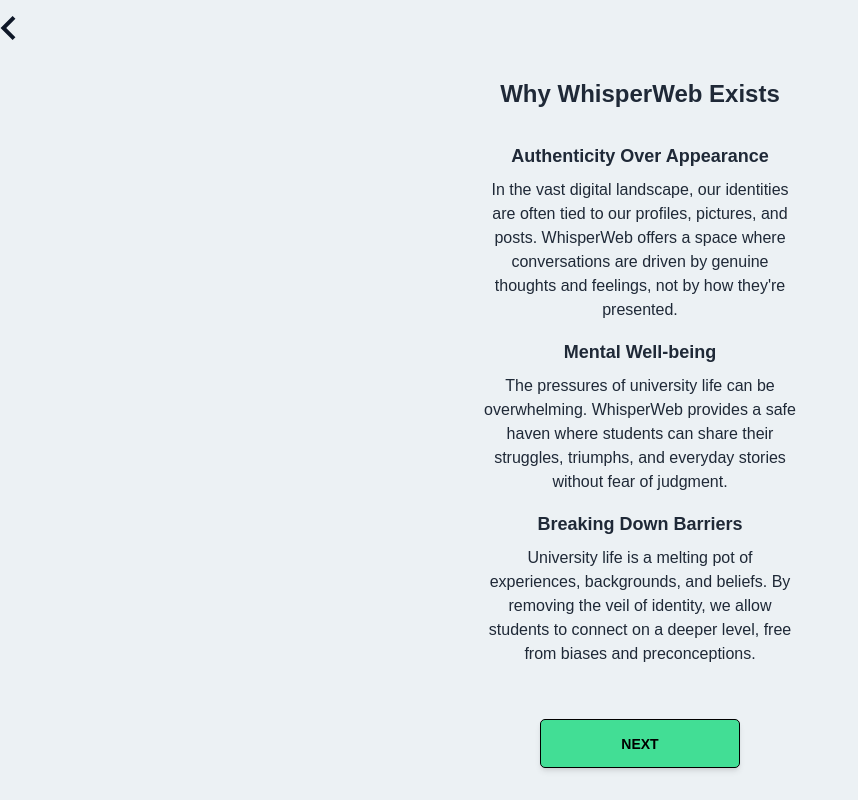
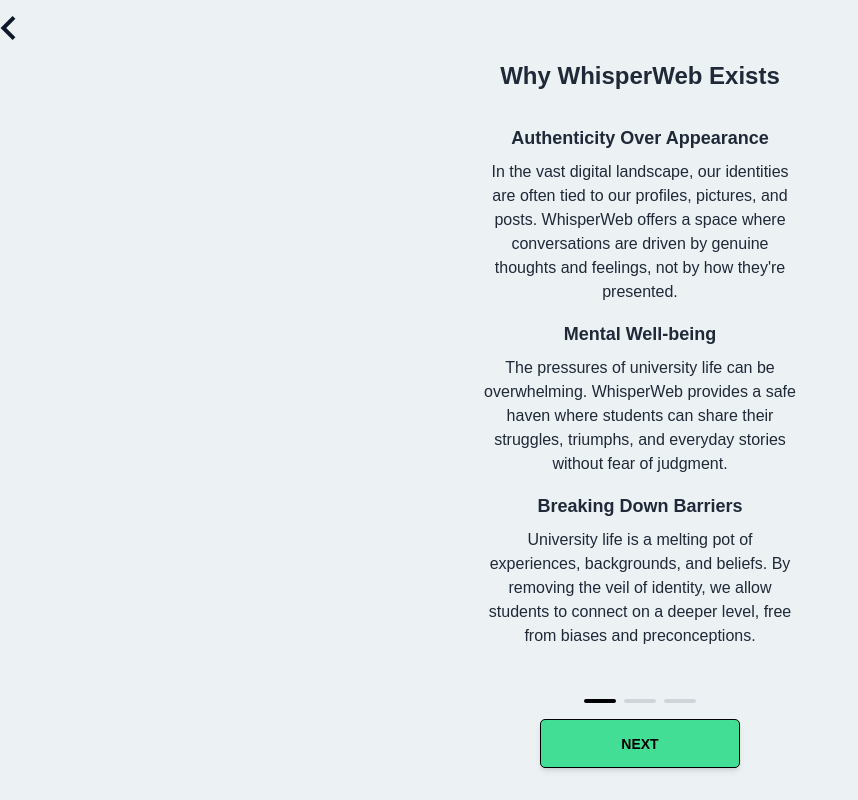
Before and after one commit to MichelMeyer19/whisperweb, a React (Vite) app: page /welcome/ourvalues in a window 1280 px wide. Shown: the whole page, without its empty margins (0-858 px from the left). Built offline with nearby package versions, Linux system fonts and the light colour scheme.

Commit message:
Updated OurValues with ProgressBar.jsx component
As title describes

```diff
--- /dev/null
+++ b/src/components/atoms/ProgressBar.jsx
@@ -0,0 +1,20 @@
+// This component is used in the login flow
+// as a way to inform the user of which step they are in the OurValues
+// flow
+
+const ProgressBar = ({ steps, currentStep }) => {
+    return (
+      <div className="flex justify-center my-4">
+        {Array.from({ length: steps }, (_, index) => (
+          <div
+            key={index}
+            className={`h-1 w-8 mx-1 rounded ${
+              index <= currentStep ? 'bg-black' : 'bg-gray-300'
+            }`}
+          />
+        ))}
+      </div>
+    );
+  };
+
+export default ProgressBar;
--- a/src/components/pages/OurValues.jsx
+++ b/src/components/pages/OurValues.jsx
@@ -3,6 +3,7 @@ import { useNavigate } from 'react-router-dom';
 import GenericButton from '../atoms/GenericButton';
 import contentPages from "../utils/ourValuesText.js"
 import BackArrow from "../atoms/BackArrow";
+import ProgressBar from "../atoms/ProgressBar";
 
 export const OurValues = () => {
   const [currentPage, setCurrentPage] = useState(0);
@@ -26,6 +27,7 @@ export const OurValues = () => {
   return (
     <div className="flex flex-col h-screen bg-dorian">
       <BackArrow />
+      {/* Text content that is being updated. Not sure if this should be a component */}
       <div className="flex-grow">
         <div className="flex flex-col items-center justify-center h-full">
           <h1 className="text-title text-2xl font-bold mb-4">{contentPages[currentPage].title}</h1>
@@ -34,6 +36,7 @@ export const OurValues = () => {
           </div>
         </div>
       </div>
+      <ProgressBar steps={contentPages.length} currentStep={currentPage} />
       <div className="pb-8 w-full flex justify-center">
         <GenericButton
           text={currentPage === contentPages.length - 1 ? "Finish" : "Next"}
```
